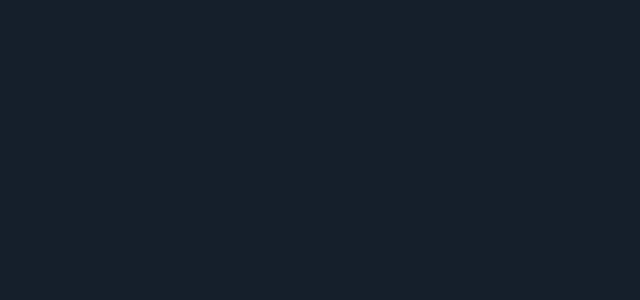
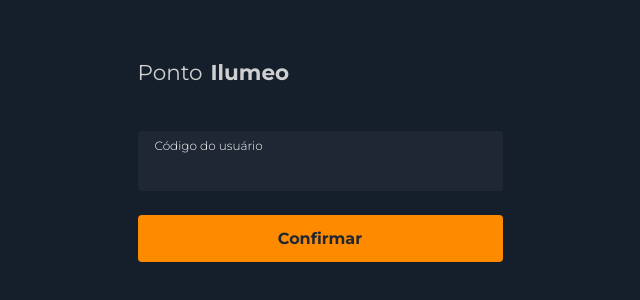
Before and after one commit to ernestosjunior/ponto-ilumeo-front, a Next.js app: page / in a window 1280 px wide. Shown: the part 240-540 px from the top of the page, without its empty margins (320-960 px from the left). Built offline with nearby package versions, Linux system fonts and the light colour scheme.

Commit message:
feat: create home template

```diff
--- a/src/pages/index.tsx
+++ b/src/pages/index.tsx
@@ -1,5 +1,5 @@
-import { Input } from "@/components";
+import { HomeTemplate } from "@/templates";
 
 export default function Home() {
-  return <></>;
+  return <HomeTemplate />;
 }
--- a/src/styles/base/reset.styles.ts
+++ b/src/styles/base/reset.styles.ts
@@ -19,4 +19,9 @@
 
     background-color: ${(props) => props.theme.colors.primary};
   }
+
+  #__next{
+    width: 100%;
+    height: 100vh;
+  }
 `;
--- /dev/null
+++ b/src/templates/Home/index.tsx
@@ -0,0 +1,17 @@
+import React from "react";
+import * as S from "./styles";
+import { Input, Button } from "@/components";
+
+export const HomeTemplate: React.FC = () => {
+  return (
+    <S.Container>
+      <h1 className="logo">
+        Ponto<strong>Ilumeo</strong>
+      </h1>
+      <section className="form">
+        <Input label="Código do usuário" value="" onChange={() => null} />
+        <Button onClick={() => null}>Confirmar</Button>
+      </section>
+    </S.Container>
+  );
+};
--- /dev/null
+++ b/src/templates/Home/styles.ts
@@ -0,0 +1,33 @@
+import { defaultTheme } from "@/styles/themes";
+import styled from "styled-components";
+
+export const Container = styled.section`
+  height: 100%;
+  display: flex;
+  flex-direction: column;
+  justify-content: center;
+  align-items: center;
+  row-gap: 46px;
+
+  .logo {
+    display: flex;
+    align-items: center;
+    width: 365px;
+    color: ${defaultTheme.colors.mediumGray};
+    font-weight: 400;
+    font-size: 21.5172px;
+    line-height: 26px;
+
+    > strong {
+      margin-left: 8px;
+    }
+  }
+
+  .form {
+    max-width: 365px;
+    width: 100%;
+    display: flex;
+    flex-direction: column;
+    row-gap: 24px;
+  }
+`;
--- /dev/null
+++ b/src/templates/index.ts
@@ -0,0 +1 @@
+export * from "./Home";
```
Also changed, not shown: src/assets/logo.svg (deleted).
